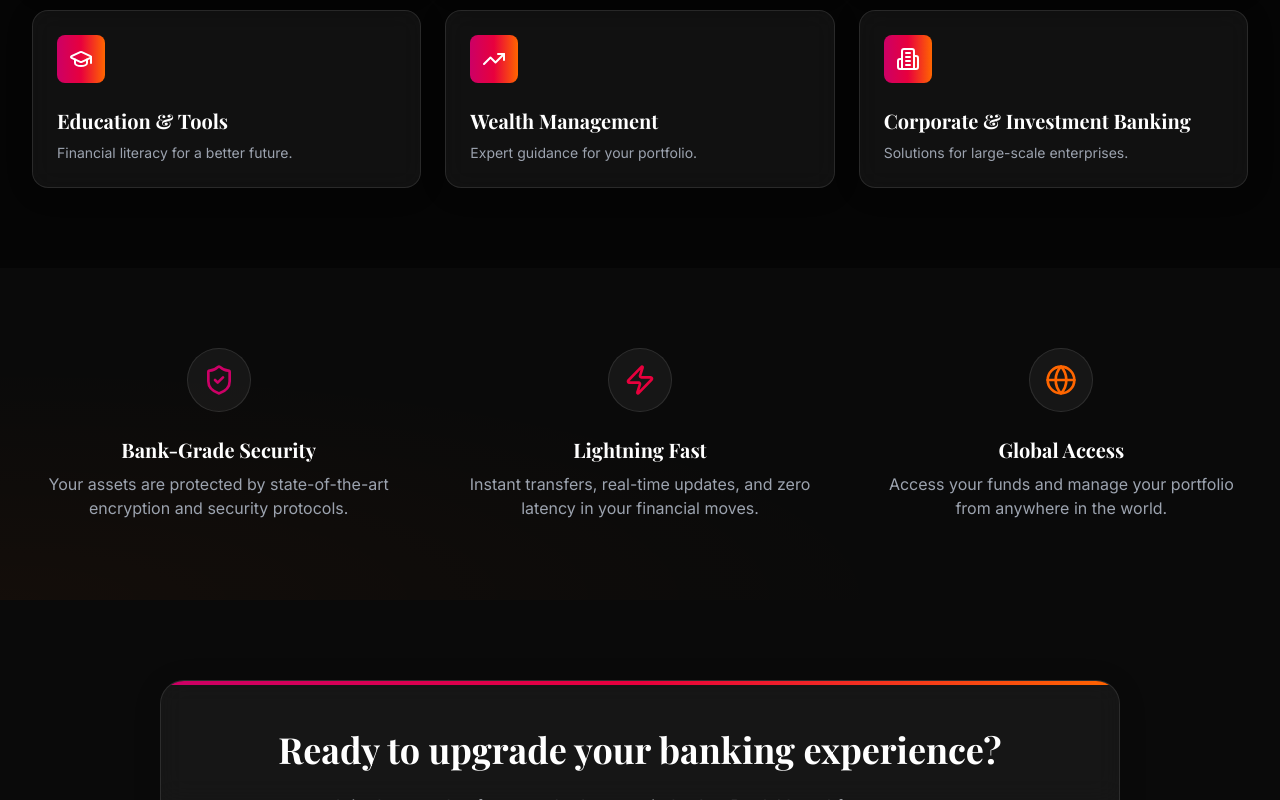
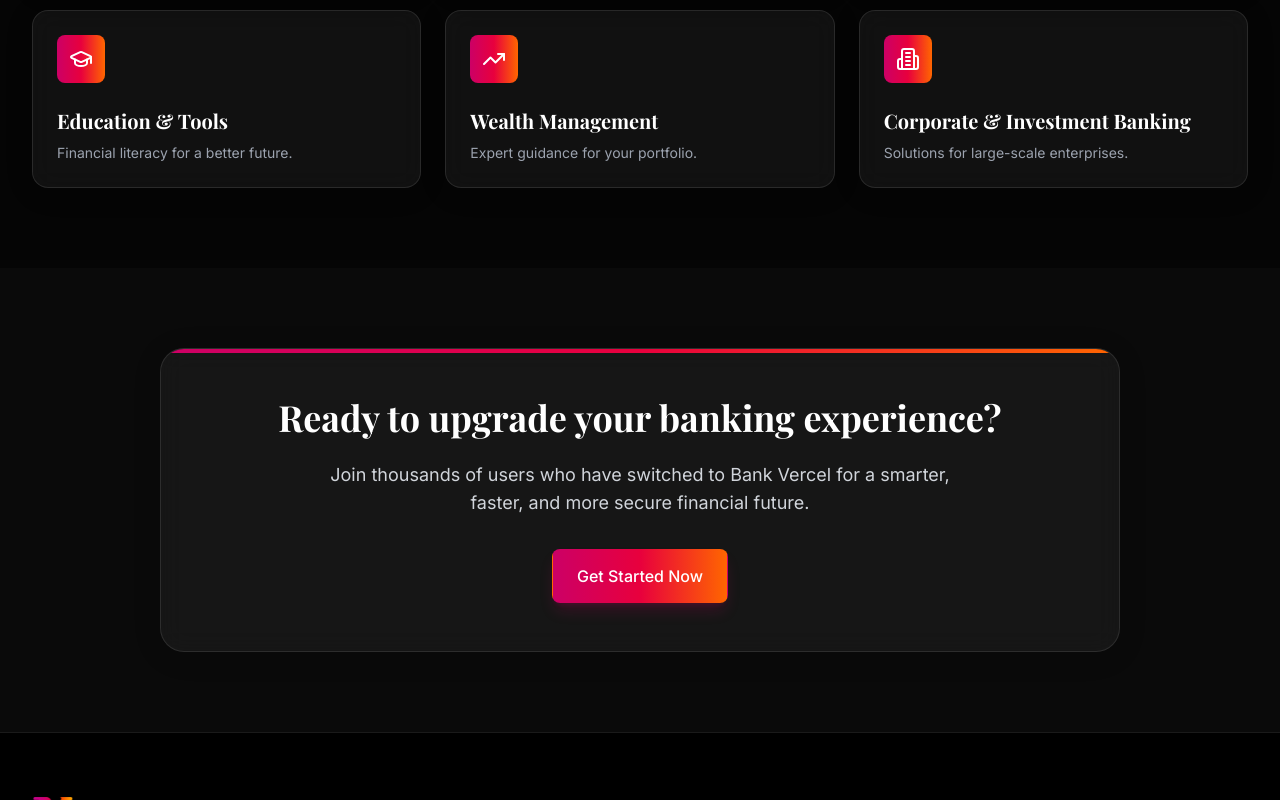
Before and after one commit to neoncrypto6-del/Bankvercel, a React (Vite) app: page / in a window 1280 px wide. Shown: the part 1314-2114 px from the top of the page. Built offline with nearby package versions, Linux system fonts and the light colour scheme.

Commit message:
Update LandingPage.tsx

```diff
--- a/src/pages/LandingPage.tsx
+++ b/src/pages/LandingPage.tsx
@@ -1,6 +1,6 @@
-import React from 'react';
-import { Button } from '../components/ui/Button';
-import { Card } from '../components/ui/Card';
+import React from 'react'
+import { Button } from '../components/ui/Button'
+import { Card } from '../components/ui/Card'
 import {
   CreditCard,
   Landmark,
@@ -14,59 +14,61 @@
   Globe,
   Zap,
   Building2,
-  Users,
-  DollarSign } from
-'lucide-react';
+} from 'lucide-react'
+
 interface LandingPageProps {
-  onNavigate: (page: string) => void;
+  onNavigate: (page: string) => void
+  isAuthenticated: boolean
 }
-export function LandingPage({ onNavigate }: LandingPageProps) {
+
+export function LandingPage({ onNavigate, isAuthenticated }: LandingPageProps) {
   const services = [
     {
       icon: Landmark,
       title: 'Checking & Savings',
-    desc: 'High-yield accounts with no hidden fees.'
+      desc: 'High-yield accounts with no hidden fees.',
     },
     {
       icon: CreditCard,
       title: 'Credit Cards',
-    desc: 'Premium rewards and exclusive benefits.'
+      desc: 'Premium rewards and exclusive benefits.',
     },
     {
       icon: Briefcase,
       title: 'Inheritance Management',
-    desc: 'Secure your legacy for generations.'
+      desc: 'Secure your legacy for generations.',
     },
     {
       icon: Bitcoin,
       title: 'Crypto Management',
-    desc: 'Buy, sell, and hold digital assets securely.'
+      desc: 'Buy, sell, and hold digital assets securely.',
     },
     {
       icon: Home,
       title: 'Home Loans',
-    desc: 'Competitive rates for your dream home.'
+      desc: 'Competitive rates for your dream home.',
     },
     {
       icon: Car,
       title: 'Auto Loans',
-    desc: 'Fast approval for your next vehicle.'
+      desc: 'Fast approval for your next vehicle.',
     },
     {
       icon: GraduationCap,
       title: 'Education & Tools',
-    desc: 'Financial literacy for a better future.'
+      desc: 'Financial literacy for a better future.',
     },
     {
       icon: TrendingUp,
       title: 'Wealth Management',
-    desc: 'Expert guidance for your portfolio.'
+      desc: 'Expert guidance for your portfolio.',
     },
     {
       icon: Building2,
       title: 'Corporate & Investment Banking',
-    desc: 'Solutions for large-scale enterprises.'
-  }];
+      desc: 'Solutions for large-scale enterprises.',
+    },
+  ]
 
   return (
     <div className="min-h-screen pt-20">
@@ -84,17 +86,30 @@
               technology. Manage checking, savings, crypto, credit cards, and
               investments in one seamless banking system.
             </p>
+
             <div className="flex flex-col sm:flex-row items-center justify-center gap-4">
               <Button size="lg" onClick={() => onNavigate('signup')}>
                 Open an Account
               </Button>
+
+              {/* ✅ CONDITIONAL BUTTON */}
+              {!isAuthenticated ? (
                 <Button
                   variant="secondary"
                   size="lg"
-                onClick={() => onNavigate('contact')}>
-
-                Contact Sales
+                  onClick={() => onNavigate('login')}
+                >
+                  Login
                 </Button>
+              ) : (
+                <Button
+                  variant="secondary"
+                  size="lg"
+                  onClick={() => onNavigate('dashboard')}
+                >
+                  Dashboard
+                </Button>
+              )}
             </div>
           </div>
         </div>
@@ -111,66 +126,24 @@
               Everything you need to manage your wealth in one place.
             </p>
           </div>
+
           <div className="grid grid-cols-1 md:grid-cols-2 lg:grid-cols-3 gap-6">
-            {services.map((service, index) =>
+            {services.map((service, index) => (
               <Card
                 key={index}
-              className="hover:bg-white/10 transition-colors duration-300 group cursor-default">
-
+                className="hover:bg-white/10 transition-colors duration-300 group cursor-default"
+              >
                 <div className="h-12 w-12 rounded-lg bg-gradient-brand flex items-center justify-center mb-6 group-hover:scale-110 transition-transform duration-300">
                   <service.icon className="h-6 w-6 text-white" />
                 </div>
+
                 <h3 className="text-xl font-bold text-white mb-2">
                   {service.title}
                 </h3>
+
                 <p className="text-gray-400 text-sm">{service.desc}</p>
               </Card>
-            )}
-          </div>
-        </div>
-      </section>
-
-      {/* Features Section */}
-      <section className="py-20 relative">
-        <div className="absolute inset-0 bg-[radial-gradient(ellipse_at_bottom_left,_var(--tw-gradient-stops))] from-brand-orange/10 via-transparent to-transparent opacity-40"></div>
-        <div className="max-w-7xl mx-auto px-4 sm:px-6 lg:px-8 relative z-10">
-          <div className="grid grid-cols-1 md:grid-cols-3 gap-12 text-center">
-            <div>
-              <div className="mx-auto h-16 w-16 rounded-full bg-white/5 border border-white/10 flex items-center justify-center mb-6">
-                <ShieldCheck className="h-8 w-8 text-brand-magenta" />
-              </div>
-              <h3 className="text-xl font-bold text-white mb-2">
-                Bank-Grade Security
-              </h3>
-              <p className="text-gray-400">
-                Your assets are protected by state-of-the-art encryption and
-                security protocols.
-              </p>
-            </div>
-            <div>
-              <div className="mx-auto h-16 w-16 rounded-full bg-white/5 border border-white/10 flex items-center justify-center mb-6">
-                <Zap className="h-8 w-8 text-brand-red" />
-              </div>
-              <h3 className="text-xl font-bold text-white mb-2">
-                Lightning Fast
-              </h3>
-              <p className="text-gray-400">
-                Instant transfers, real-time updates, and zero latency in your
-                financial moves.
-              </p>
-            </div>
-            <div>
-              <div className="mx-auto h-16 w-16 rounded-full bg-white/5 border border-white/10 flex items-center justify-center mb-6">
-                <Globe className="h-8 w-8 text-brand-orange" />
-              </div>
-              <h3 className="text-xl font-bold text-white mb-2">
-                Global Access
-              </h3>
-              <p className="text-gray-400">
-                Access your funds and manage your portfolio from anywhere in the
-                world.
-              </p>
-            </div>
+            ))}
           </div>
         </div>
       </section>
@@ -180,19 +153,22 @@
         <div className="max-w-5xl mx-auto px-4 sm:px-6 lg:px-8">
           <div className="glass-card rounded-3xl p-12 text-center relative overflow-hidden">
             <div className="absolute top-0 left-0 w-full h-1 bg-gradient-brand"></div>
+
             <h2 className="text-3xl md:text-4xl font-serif font-bold text-white mb-6">
               Ready to upgrade your banking experience?
             </h2>
+
             <p className="text-lg text-gray-300 mb-8 max-w-2xl mx-auto">
               Join thousands of users who have switched to Bank Vercel for a
               smarter, faster, and more secure financial future.
             </p>
+
             <Button size="lg" onClick={() => onNavigate('signup')}>
               Get Started Now
             </Button>
           </div>
         </div>
       </section>
-    </div>);
-
+    </div>
+  )
 }
```
Lines whose indentation alone changed are shown as unchanged.
